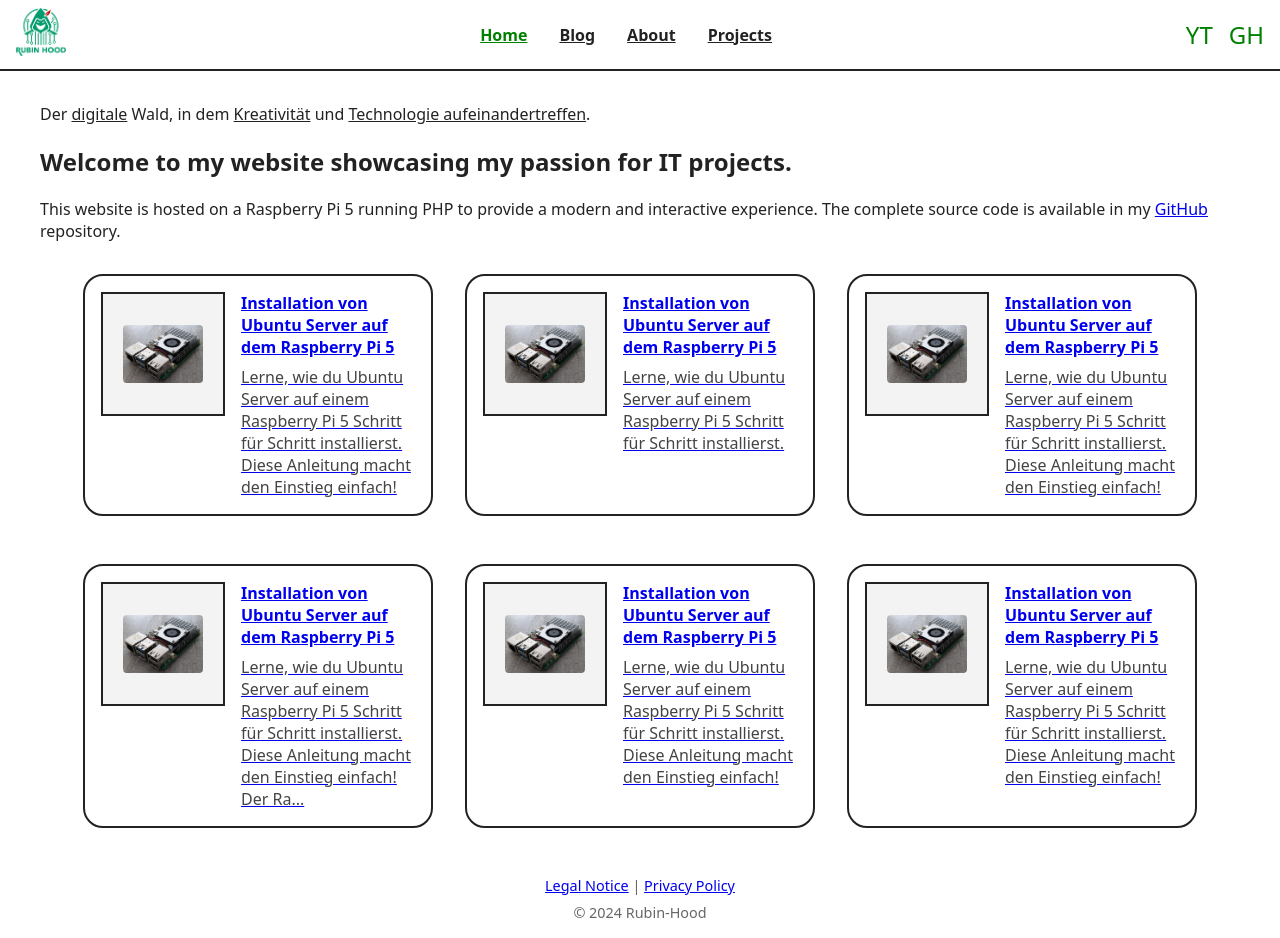
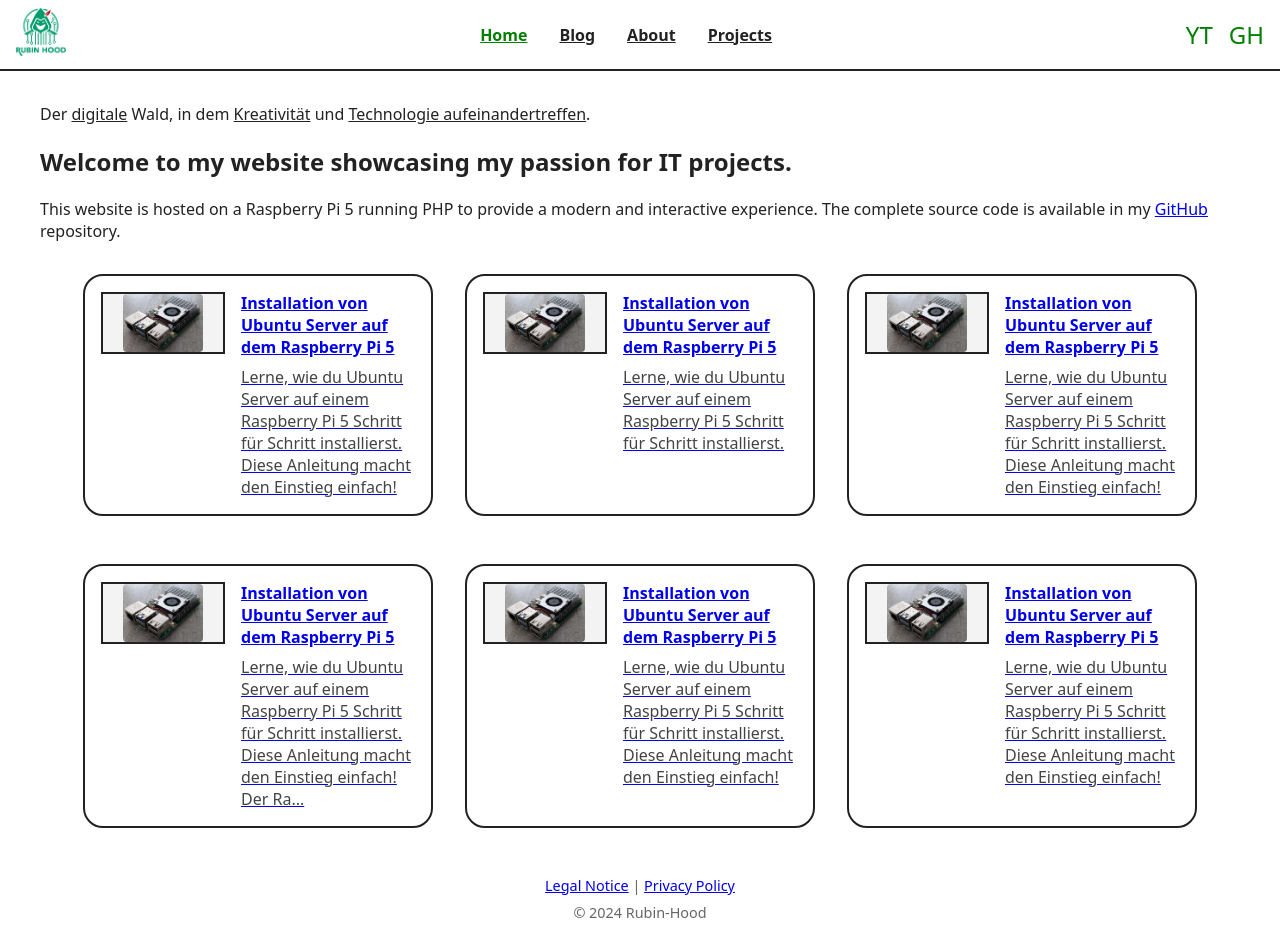
Before and after one commit to rubin-hood/rubinhood-blog, a Jekyll site: the page built from index.md, in a window 1280 px wide. Built offline with Jekyll 4.4.1, drawn with Linux system fonts in a browser that asks for light colours.

Commit message:
Update style.css

```diff
--- a/assets/css/style.css
+++ b/assets/css/style.css
@@ -113,7 +113,7 @@ main {
 /* Platzhalter für Blog-Bild (links in der Karte) */
 .blog-card .card-img {
   min-width: 120px;                   /* Feste Breite */
-  min-height: 120px;                  /* Feste Höhe */
+  /* min-height: 120px;                  /* Feste Höhe */
   background: #f3f3f3;               /* Heller Hintergrund */
   display: flex;                     /* Zentrierter Text/Bild */
   align-items: center;               /* Vertikal zentriert */
```
